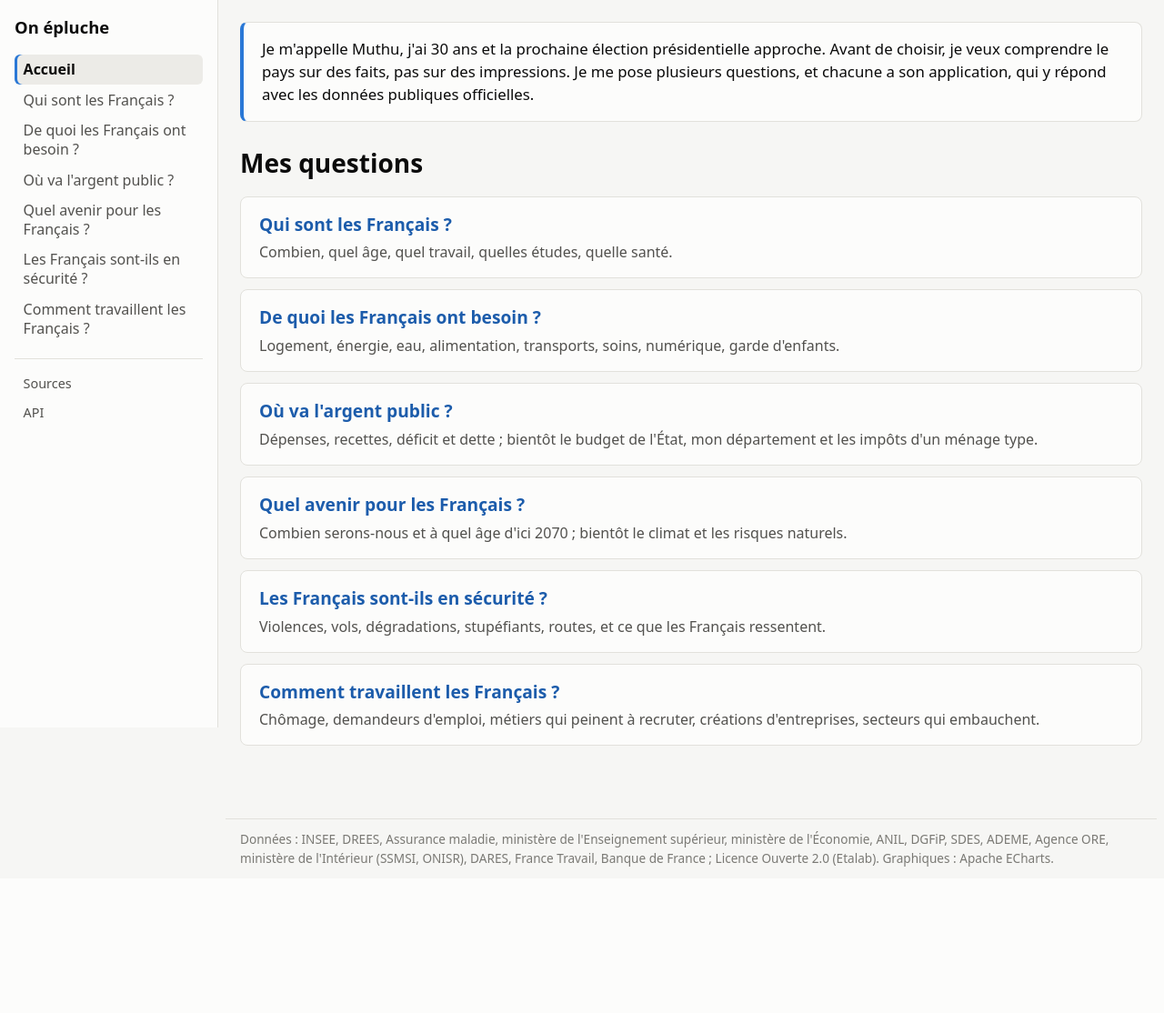
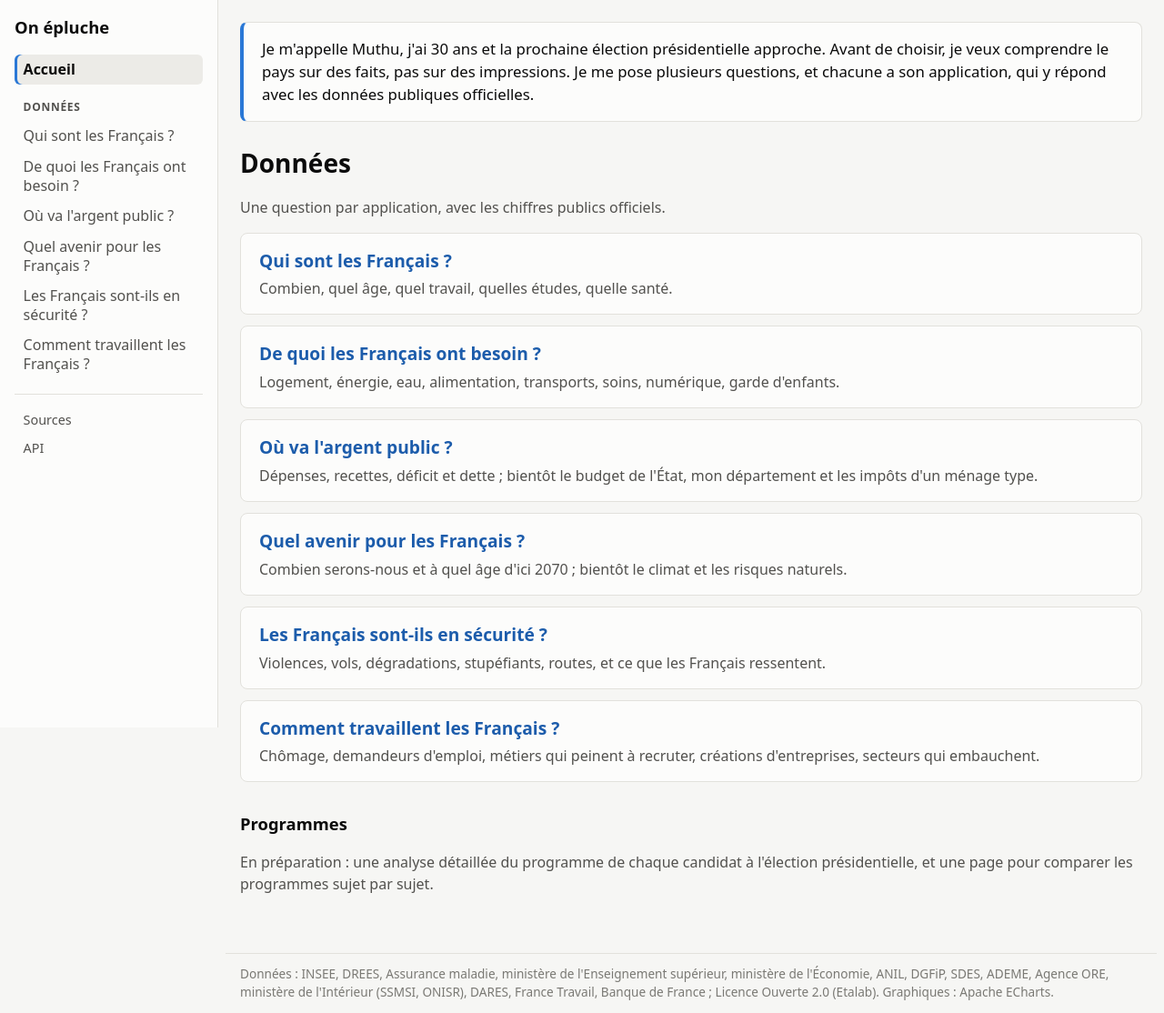
Before and after one commit to muthuarun3/onepluche, a FastAPI app: page / in a window 1280 px wide. Shown: the whole page at 91% size. Before the commit the page ends 953 px from the top, so only its background shows below. Run offline with FastAPI, Linux system fonts and the light colour scheme; some libraries are stand-ins or nearby versions.

Commit message:
Macro-catégorie « Données » : barre latérale, accueil, vitrine ; « Programmes » annoncé
Les applis-questions sont rangées sous le titre « Données » dans la barre latérale
et sur l'accueil ; la partie « Programmes » est annoncée (en conception).
Docs (PRD, APP_FLOW, DESIGN, TASKS) et vitrine mis à jour.

Co-Authored-By: Claude Opus 5.5 <noreply@anthropic.com>
Claude-Session: https://claude.ai/code/session_01VowpXcrsC1vGa5MV5h7Akc

```diff
--- a/src/demographie/web/pages.py
+++ b/src/demographie/web/pages.py
@@ -42,8 +42,8 @@ def _pct(valeur: float, chiffres: int = 1) -> str:
 gabarits.env.filters.update(millions=_millions, entier=_entier, pct=_pct)
 Connexion = Annotated[psycopg.Connection, Depends(donnees.connexion_lecture)]
 
-# Les questions de la page d'accueil, chacune avec l'application qui y répond ; la barre
-# latérale les reprend.
+# Les questions de la macro-catégorie « Données », chacune avec l'application qui y répond ;
+# l'accueil et la barre latérale les reprennent sous ce titre.
 QUESTIONS = (
     {
         "titre": "Qui sont les Français ?",
--- a/src/demographie/web/static/style.css
+++ b/src/demographie/web/static/style.css
@@ -63,6 +63,8 @@ main { max-width: 64rem; margin: 0 auto; padding: 1rem 1rem 3rem; }
   color: var(--texte); }
 .barre-laterale li a[aria-current="page"] { background: var(--grille); color: var(--texte);
   font-weight: 600; box-shadow: inset 3px 0 0 var(--serie); }
+.barre-laterale .categorie-menu { margin: 0 0 .35rem; padding: 0 .6rem; font-size: .75rem;
+  font-weight: 600; letter-spacing: .06em; text-transform: uppercase; color: var(--texte-2); }
 .barre-laterale .secondaire { border-top: 1px solid var(--bordure); padding-top: .75rem;
   font-size: .9rem; }
 .colonne { min-width: 0; }
@@ -72,6 +74,7 @@ main { max-width: 64rem; margin: 0 auto; padding: 1rem 1rem 3rem; }
   .barre-laterale { position: static; height: auto; border-right: 0;
     border-bottom: 1px solid var(--bordure); padding: .75rem 1rem; }
   .barre-laterale .marque { margin-bottom: .5rem; }
+  .barre-laterale .categorie-menu { flex-basis: 100%; margin: .25rem 0 0; padding: 0; }
   .barre-laterale nav { display: flex; flex-wrap: wrap; gap: .25rem; }
   .barre-laterale ul { display: flex; flex-wrap: wrap; gap: .25rem; margin: 0; }
   .barre-laterale .secondaire { border-top: 0; padding-top: 0; }
--- a/src/demographie/web/templates/accueil.html
+++ b/src/demographie/web/templates/accueil.html
@@ -7,7 +7,8 @@
     données publiques officielles.</p>
 </section>
 
-<h1>Mes questions</h1>
+<h1>Données</h1>
+<p class="intro">Une question par application, avec les chiffres publics officiels.</p>
 <ol class="questions">
   {% for q in questions %}
   <li>
@@ -18,4 +19,8 @@
   </li>
   {% endfor %}
 </ol>
+
+<h2 class="titre-partie">Programmes</h2>
+<p class="intro">En préparation : une analyse détaillée du programme de chaque candidat à
+  l'élection présidentielle, et une page pour comparer les programmes sujet par sujet.</p>
 {% endblock %}
--- a/src/demographie/web/templates/base.html
+++ b/src/demographie/web/templates/base.html
@@ -14,6 +14,9 @@
       <nav aria-label="Applications">
         <ul>
           <li><a href="/"{% if chemin == "/" %} aria-current="page"{% endif %}>Accueil</a></li>
+        </ul>
+        <p class="categorie-menu" id="menu-donnees">Données</p>
+        <ul aria-labelledby="menu-donnees">
           {% for q in questions_menu %}
           <li><a href="{{ q.lien }}"{% if chemin == q.lien or chemin.startswith(q.lien ~ "/") or (q.lien == "/francais" and chemin.startswith("/territoire/")) %} aria-current="page"{% endif %}>{{ q.titre }}</a></li>
           {% endfor %}
```
Also changed, not shown: docs/APP_FLOW.md (+9 -2 lines), docs/DESIGN.md (+1 -1 lines), docs/PRD.md (+9 -0 lines), docs/TASKS.md (+6 -0 lines), tests/test_import.py (+3 -0 lines), vitrine/index.html (+12 -1 lines).
